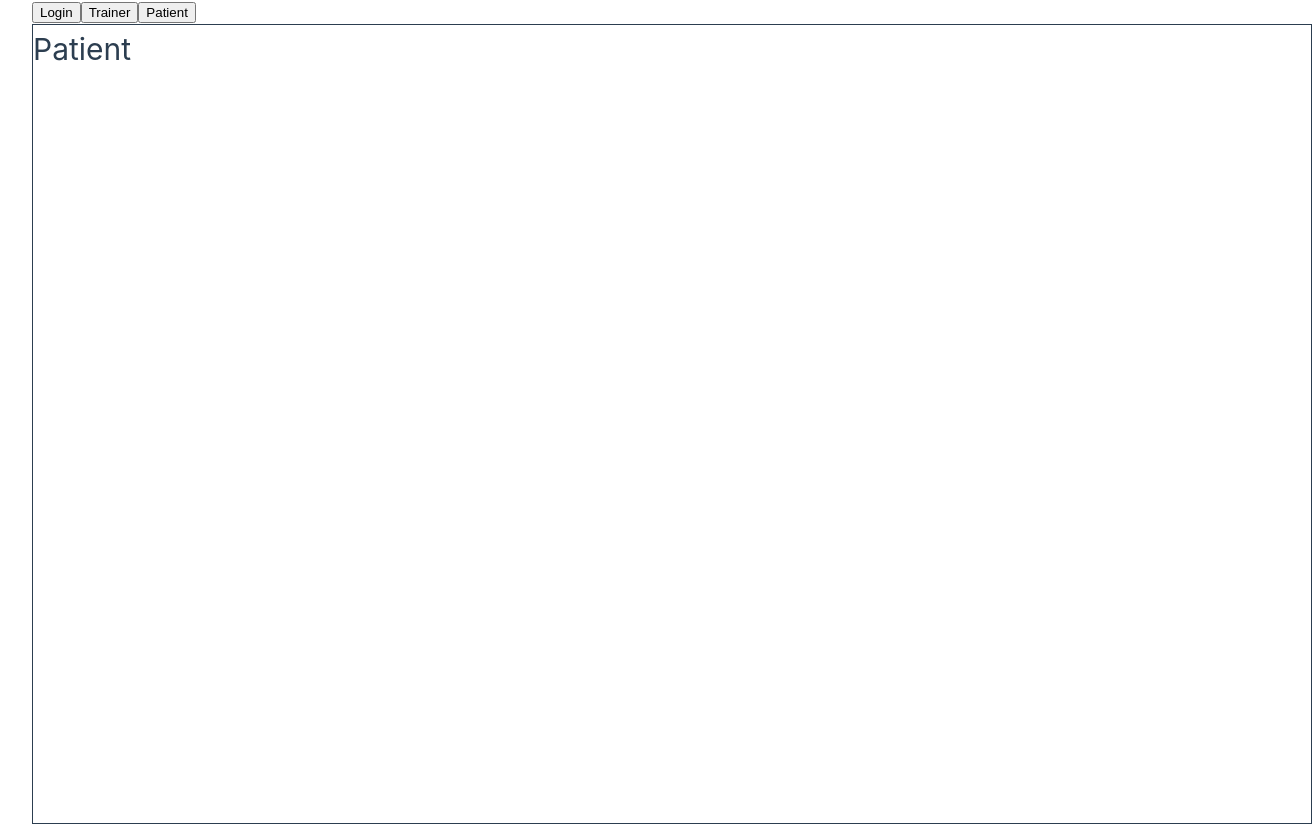
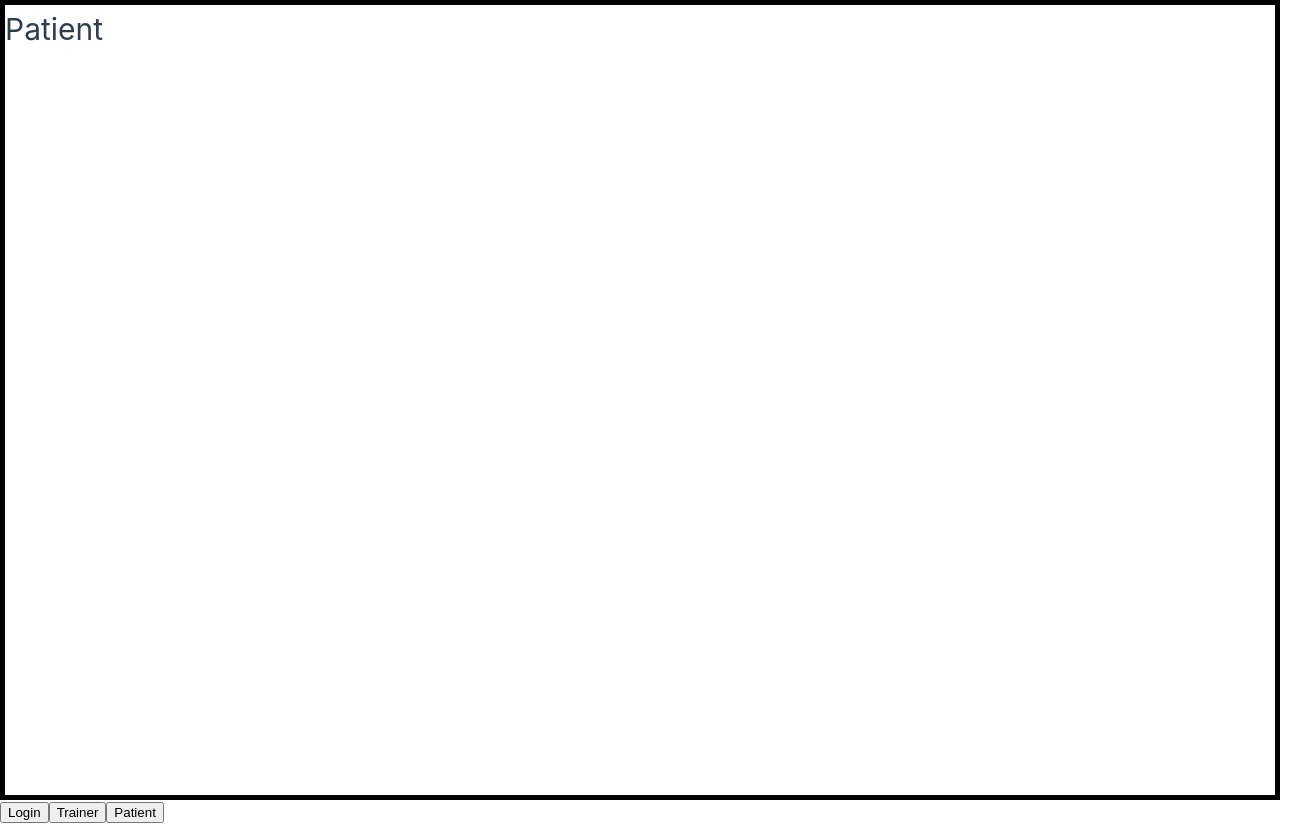
Before and after one commit to hpi-sam/dps.training_k, a Vue app in the folder frontend/: page / in a window 1280 px wide. Shown: the whole page, 1312 px wide, since content can reach past the window. Built offline with nearby package versions, Linux system fonts and the light colour scheme.

Commit message:
#6: adjust default module viewing experience

```diff
--- a/frontend/src/App.vue
+++ b/frontend/src/App.vue
@@ -14,13 +14,12 @@ const currentModule = ref('ModulePatient')
 </script>
 
 <template>
+  <main>
+    <component :is="modules[currentModule]"></component>
+  </main>
   <div id="dev-bar">
     <button @click="currentModule='ModuleLogin'">Login</button>
     <button @click="currentModule='ModuleTrainer'">Trainer</button>
     <button @click="currentModule='ModulePatient'">Patient</button>
   </div>
-  <br/>
-  <main>
-    <component :is="modules[currentModule]"></component>
-  </main>
 </template>
--- a/frontend/src/assets/base.css
+++ b/frontend/src/assets/base.css
@@ -36,20 +36,6 @@
   --section-gap: 160px;
 }
 
-@media (prefers-color-scheme: dark) {
-  :root {
-    --color-background: var(--vt-c-black);
-    --color-background-soft: var(--vt-c-black-soft);
-    --color-background-mute: var(--vt-c-black-mute);
-
-    --color-border: var(--vt-c-divider-dark-2);
-    --color-border-hover: var(--vt-c-divider-dark-1);
-
-    --color-heading: var(--vt-c-text-dark-1);
-    --color-text: var(--vt-c-text-dark-2);
-  }
-}
-
 *,
 *::before,
 *::after {
--- a/frontend/src/assets/main.css
+++ b/frontend/src/assets/main.css
@@ -1,19 +1,15 @@
 @import './base.css';
 
 #app {
-  max-width: 1280px;
-  margin: 0 auto;
-  padding: 2rem;
+  height: 100vh;
   font-weight: normal;
 }
 
 main{
-  height:800px;
-  width: 1280px;
+  height:100vh;
   margin: 0 auto;
   font-weight: normal;
-  border: 1px solid;
-  background-color: white;
+  border: 5px solid black;
 }
 
 a,
@@ -29,16 +25,3 @@ a,
     background-color: hsla(160, 100%, 37%, 0.2);
   }
 }
-
-@media (min-width: 1024px) {
-  body {
-    display: flex;
-    place-items: center;
-  }
-
-  #app {
-    display: grid;
-    grid-template-columns: 1fr 1fr;
-    padding: 0 2rem;
-  }
-}
```
